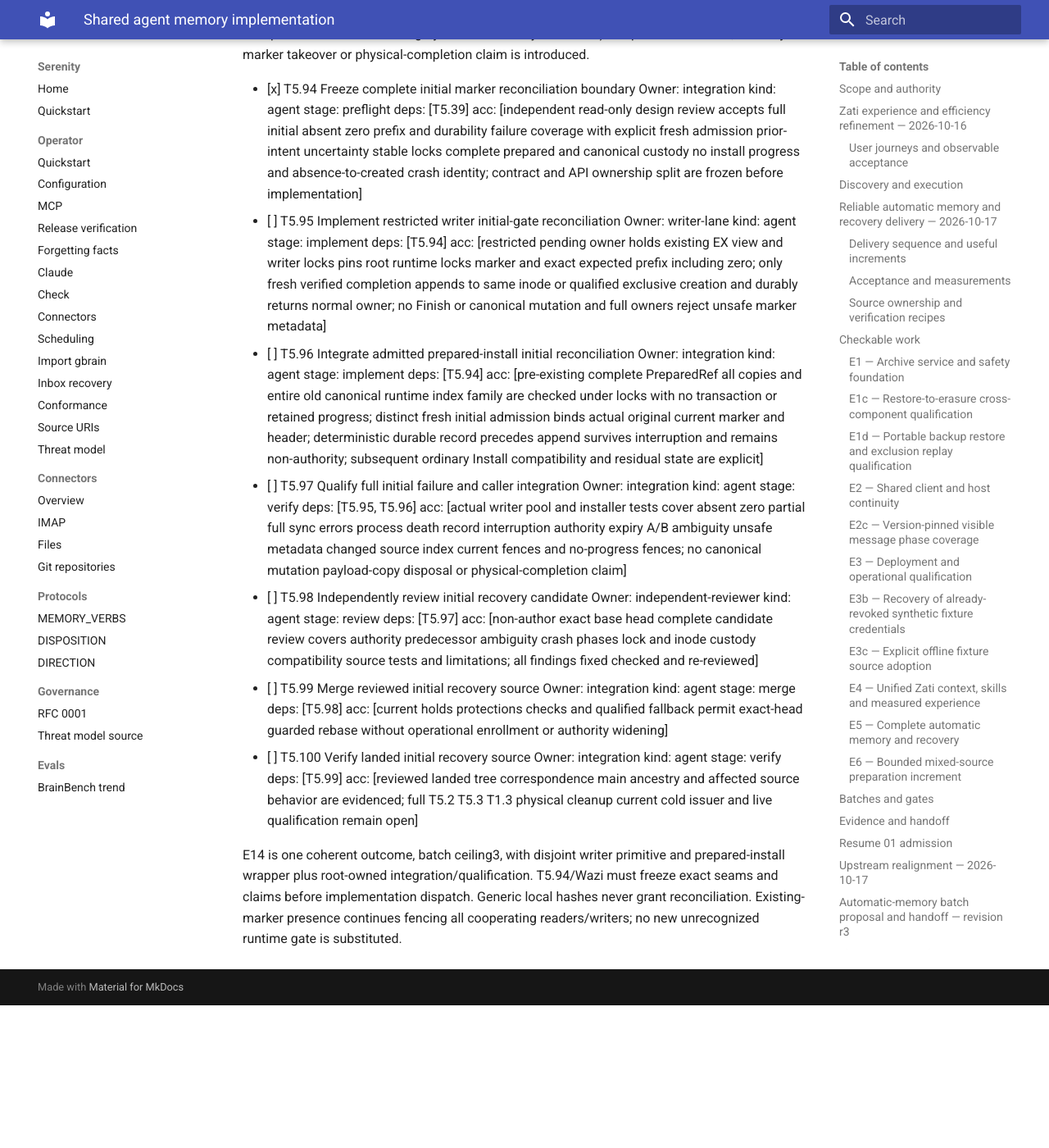
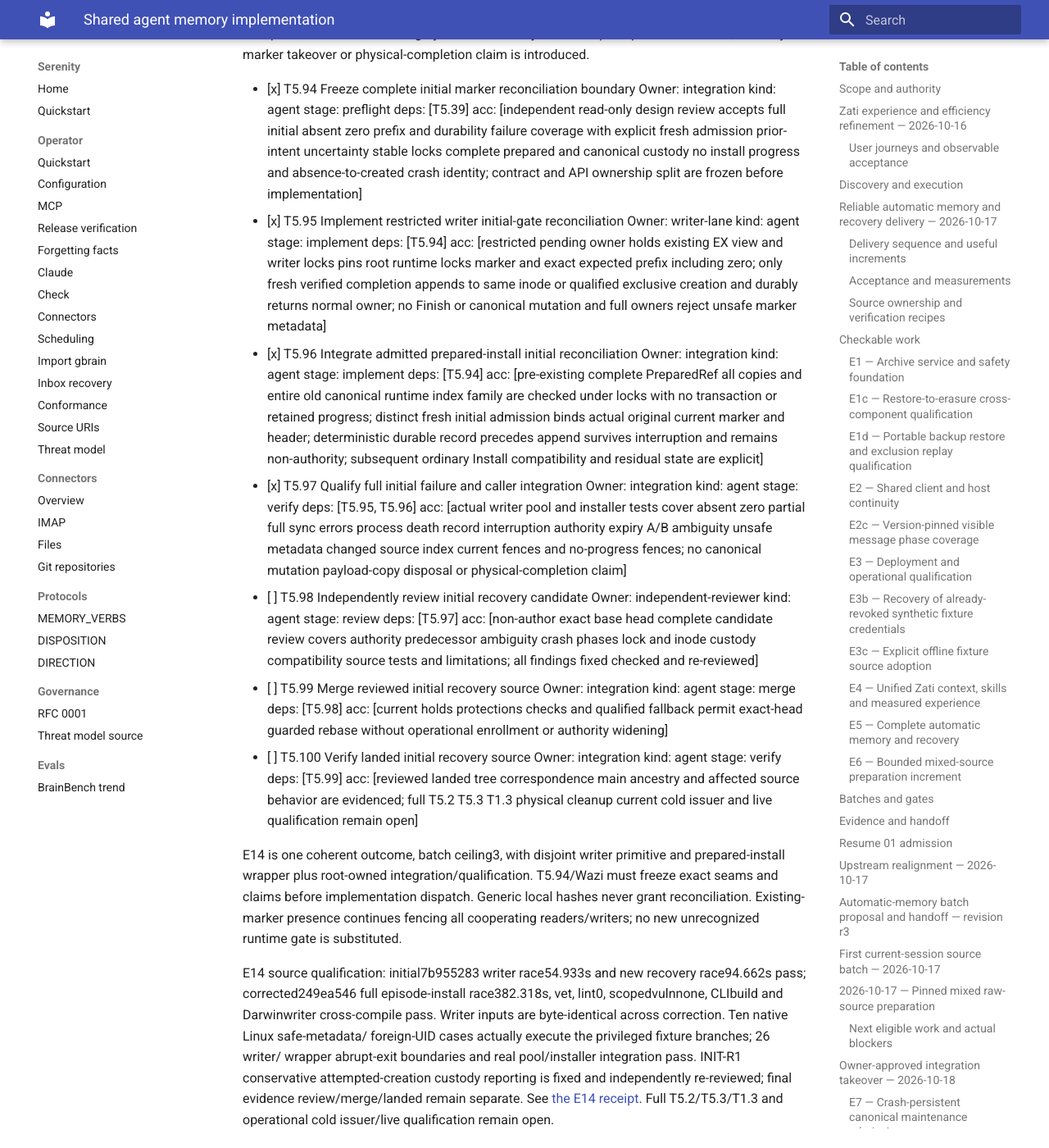
Before and after one commit to sirerun/serenity, an MkDocs documentation site: the page built from docs/plans/shared-agent-memory-implementation-20261016.md, in a window 1280 px wide and 1400 px high, scrolled down 54579 px. Shown: the whole window at 82% size. Built offline with MkDocs 1.6.1 and Material for MkDocs 9.7.7, drawn with Linux system fonts in a browser that asks for light colours; before the commit the page ends 55805 px from its top, so only the background shows below that.

Commit message:
Record initial recovery fault and integration qualification

```diff
--- a/docs/plans/shared-agent-memory-implementation-20261016.md
+++ b/docs/plans/shared-agent-memory-implementation-20261016.md
@@ -981,9 +981,9 @@
 issuer, arbitrary-marker takeover or physical-completion claim is introduced.
 
 - [x] T5.94 Freeze complete initial marker reconciliation boundary  Owner: integration  kind: agent  stage: preflight  deps: [T5.39]  acc: [independent read-only design review accepts full initial absent zero prefix and durability failure coverage with explicit fresh admission prior-intent uncertainty stable locks complete prepared and canonical custody no install progress and absence-to-created crash identity; contract and API ownership split are frozen before implementation]
-- [ ] T5.95 Implement restricted writer initial-gate reconciliation  Owner: writer-lane  kind: agent  stage: implement  deps: [T5.94]  acc: [restricted pending owner holds existing EX view and writer locks pins root runtime locks marker and exact expected prefix including zero; only fresh verified completion appends to same inode or qualified exclusive creation and durably returns normal owner; no Finish or canonical mutation and full owners reject unsafe marker metadata]
-- [ ] T5.96 Integrate admitted prepared-install initial reconciliation  Owner: integration  kind: agent  stage: implement  deps: [T5.94]  acc: [pre-existing complete PreparedRef all copies and entire old canonical runtime index family are checked under locks with no transaction or retained progress; distinct fresh initial admission binds actual original current marker and header; deterministic durable record precedes append survives interruption and remains non-authority; subsequent ordinary Install compatibility and residual state are explicit]
-- [ ] T5.97 Qualify full initial failure and caller integration  Owner: integration  kind: agent  stage: verify  deps: [T5.95, T5.96]  acc: [actual writer pool and installer tests cover absent zero partial full sync errors process death record interruption authority expiry A/B ambiguity unsafe metadata changed source index current fences and no-progress fences; no canonical mutation payload-copy disposal or physical-completion claim]
+- [x] T5.95 Implement restricted writer initial-gate reconciliation  Owner: writer-lane  kind: agent  stage: implement  deps: [T5.94]  acc: [restricted pending owner holds existing EX view and writer locks pins root runtime locks marker and exact expected prefix including zero; only fresh verified completion appends to same inode or qualified exclusive creation and durably returns normal owner; no Finish or canonical mutation and full owners reject unsafe marker metadata]
+- [x] T5.96 Integrate admitted prepared-install initial reconciliation  Owner: integration  kind: agent  stage: implement  deps: [T5.94]  acc: [pre-existing complete PreparedRef all copies and entire old canonical runtime index family are checked under locks with no transaction or retained progress; distinct fresh initial admission binds actual original current marker and header; deterministic durable record precedes append survives interruption and remains non-authority; subsequent ordinary Install compatibility and residual state are explicit]
+- [x] T5.97 Qualify full initial failure and caller integration  Owner: integration  kind: agent  stage: verify  deps: [T5.95, T5.96]  acc: [actual writer pool and installer tests cover absent zero partial full sync errors process death record interruption authority expiry A/B ambiguity unsafe metadata changed source index current fences and no-progress fences; no canonical mutation payload-copy disposal or physical-completion claim]
 - [ ] T5.98 Independently review initial recovery candidate  Owner: independent-reviewer  kind: agent  stage: review  deps: [T5.97]  acc: [non-author exact base head complete candidate review covers authority predecessor ambiguity crash phases lock and inode custody compatibility source tests and limitations; all findings fixed checked and re-reviewed]
 - [ ] T5.99 Merge reviewed initial recovery source  Owner: integration  kind: agent  stage: merge  deps: [T5.98]  acc: [current holds protections checks and qualified fallback permit exact-head guarded rebase without operational enrollment or authority widening]
 - [ ] T5.100 Verify landed initial recovery source  Owner: integration  kind: agent  stage: verify  deps: [T5.99]  acc: [reviewed landed tree correspondence main ancestry and affected source behavior are evidenced; full T5.2 T5.3 T1.3 physical cleanup current cold issuer and live qualification remain open]
@@ -993,3 +993,14 @@
 must freeze exact seams and claims before implementation dispatch. Generic local
 hashes never grant reconciliation. Existing-marker presence continues fencing
 all cooperating readers/writers; no new unrecognized runtime gate is substituted.
+
+E14 source qualification: initial7b955283 writer race54.933s and new recovery
+race94.662s pass; corrected249ea546 full episode-install race382.318s, vet,
+lint0, scopedvulnnone, CLIbuild and Darwinwriter cross-compile pass. Writer
+inputs are byte-identical across correction. Ten native Linux safe-metadata/
+foreign-UID cases actually execute the privileged fixture branches; 26 writer/
+wrapper abrupt-exit boundaries and real pool/installer integration pass. INIT-R1
+conservative attempted-creation custody reporting is fixed and independently
+re-reviewed; final evidence review/merge/landed remain separate. See
+[the E14 receipt](../receipts/2026-10-18-initial-maintenance-recovery.md).
+Full T5.2/T5.3/T1.3 and operational cold issuer/live qualification remain open.
```
Also changed, not shown: docs/receipts/2026-10-18-initial-maintenance-recovery.md (added, +81 -0 lines).
